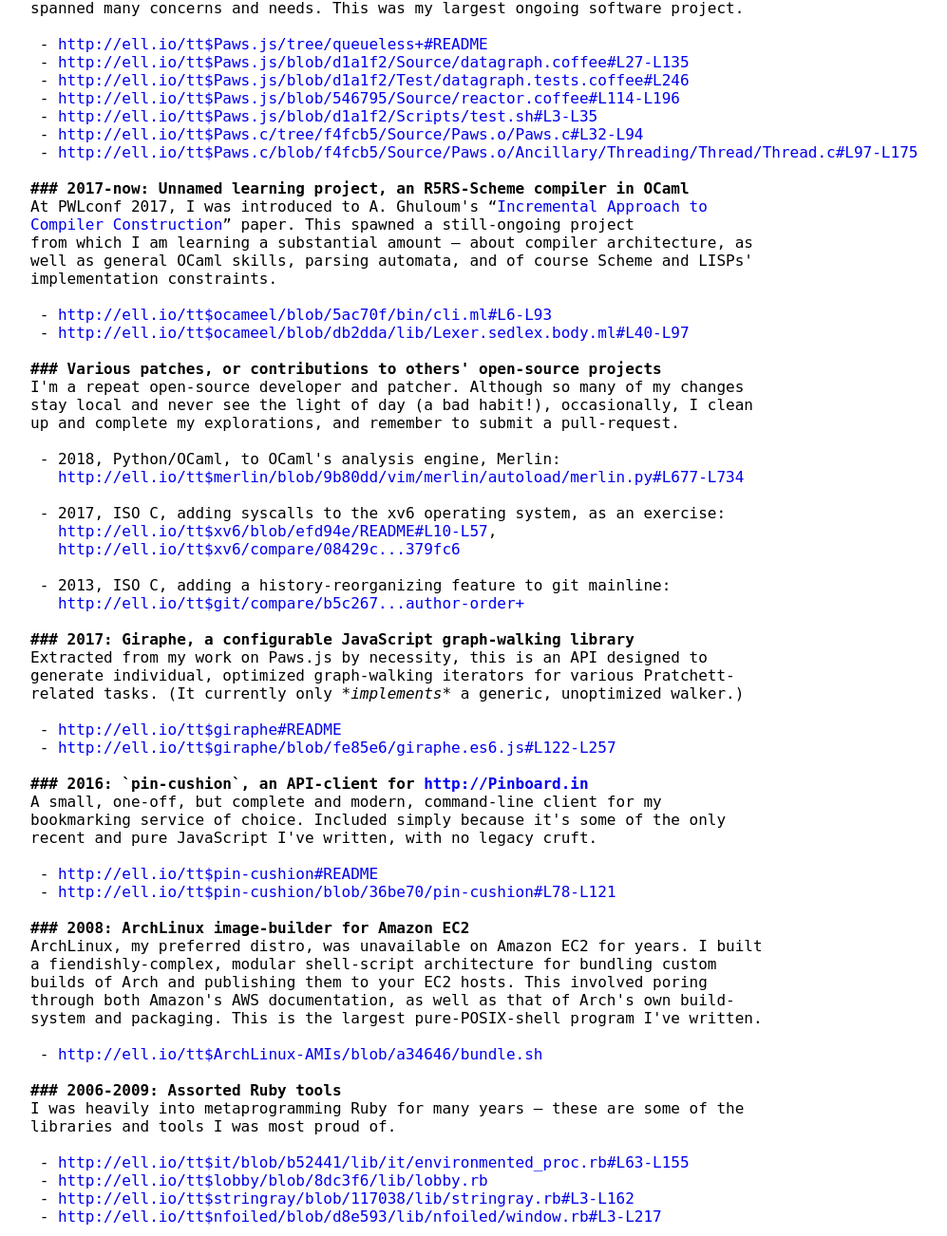
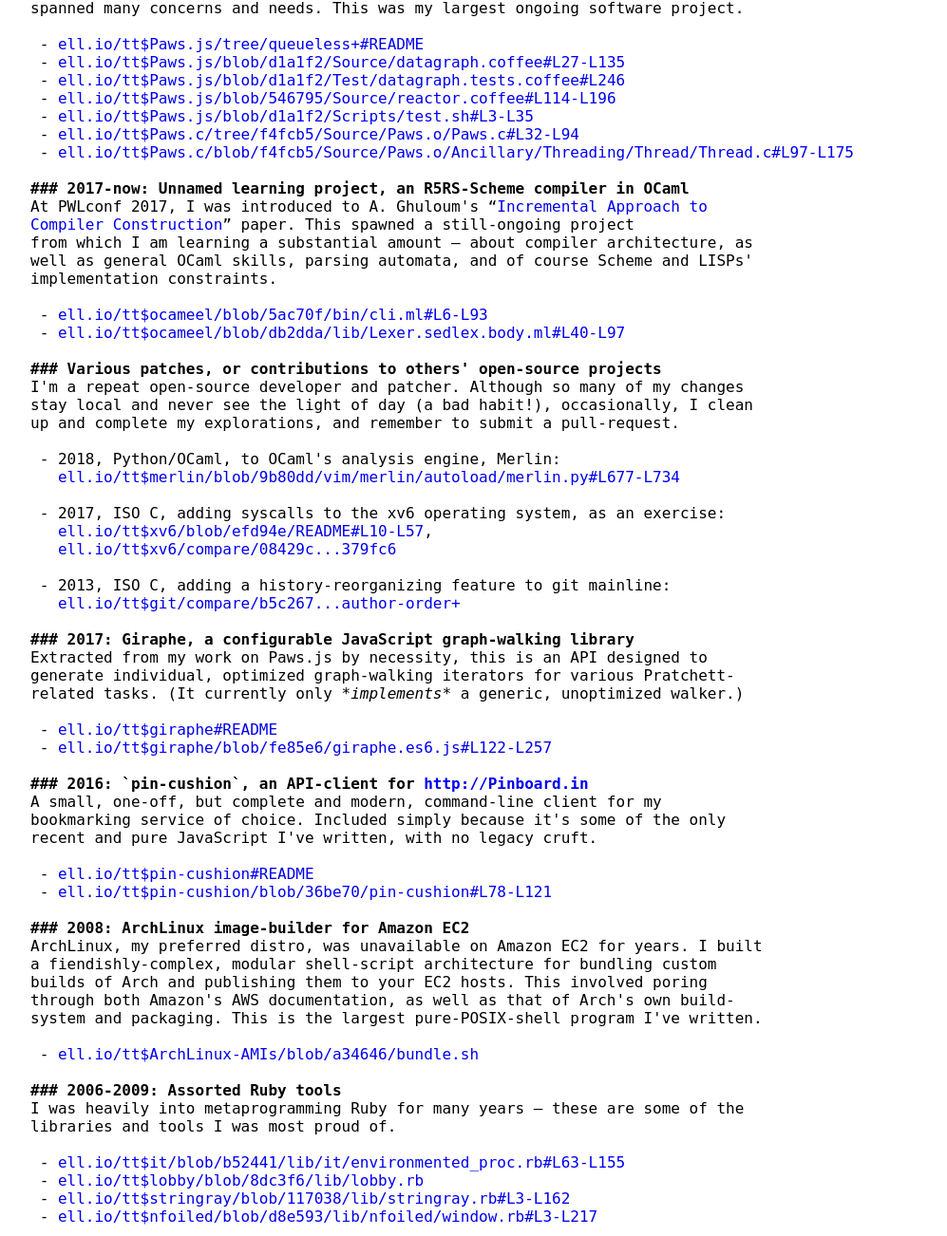
Before and after one commit to ELLIOTTCABLE/elliottcable.name, a plain HTML site: page resume.html in a window 1280 px wide. Shown: the part 698-2000 px from the top of the page at 95% size, without its empty margins (8-1005 px from the left). Drawn offline with Linux system fonts and the light colour scheme; a small style sheet from the web is missing.

Commit message:
(- style fix) Remove http:// from visible links

```diff
--- a/resume.html
+++ b/resume.html
@@ -57,13 +57,13 @@
 triaging design goals to try and keep a sense of constant progress; my work here
 spanned many concerns and needs. This was my largest ongoing software project.
 
- - <a href="http://ell.io/tt$Paws.js/tree/queueless+#README">http://ell.io/tt$Paws.js/tree/queueless+#README</a>
- - <a href="http://ell.io/tt$Paws.js/blob/d1a1f2/Source/datagraph.coffee#L27-L135">http://ell.io/tt$Paws.js/blob/d1a1f2/Source/datagraph.coffee#L27-L135</a>
- - <a href="http://ell.io/tt$Paws.js/blob/d1a1f2/Test/datagraph.tests.coffee#L246">http://ell.io/tt$Paws.js/blob/d1a1f2/Test/datagraph.tests.coffee#L246</a>
- - <a href="http://ell.io/tt$Paws.js/blob/546795/Source/reactor.coffee#L114-L196">http://ell.io/tt$Paws.js/blob/546795/Source/reactor.coffee#L114-L196</a>
- - <a href="http://ell.io/tt$Paws.js/blob/d1a1f2/Scripts/test.sh#L3-L35">http://ell.io/tt$Paws.js/blob/d1a1f2/Scripts/test.sh#L3-L35</a>
- - <a href="http://ell.io/tt$Paws.c/tree/f4fcb5/Source/Paws.o/Paws.c#L32-L94">http://ell.io/tt$Paws.c/tree/f4fcb5/Source/Paws.o/Paws.c#L32-L94</a>
- - <a href="http://ell.io/tt$Paws.c/blob/f4fcb5/Source/Paws.o/Ancillary/Threading/Thread/Thread.c#L97-L175">http://ell.io/tt$Paws.c/blob/f4fcb5/Source/Paws.o/Ancillary/Threading/Thread/Thread.c#L97-L175</a>
+ - <a href="http://ell.io/tt$Paws.js/tree/queueless+#README">ell.io/tt$Paws.js/tree/queueless+#README</a>
+ - <a href="http://ell.io/tt$Paws.js/blob/d1a1f2/Source/datagraph.coffee#L27-L135">ell.io/tt$Paws.js/blob/d1a1f2/Source/datagraph.coffee#L27-L135</a>
+ - <a href="http://ell.io/tt$Paws.js/blob/d1a1f2/Test/datagraph.tests.coffee#L246">ell.io/tt$Paws.js/blob/d1a1f2/Test/datagraph.tests.coffee#L246</a>
+ - <a href="http://ell.io/tt$Paws.js/blob/546795/Source/reactor.coffee#L114-L196">ell.io/tt$Paws.js/blob/546795/Source/reactor.coffee#L114-L196</a>
+ - <a href="http://ell.io/tt$Paws.js/blob/d1a1f2/Scripts/test.sh#L3-L35">ell.io/tt$Paws.js/blob/d1a1f2/Scripts/test.sh#L3-L35</a>
+ - <a href="http://ell.io/tt$Paws.c/tree/f4fcb5/Source/Paws.o/Paws.c#L32-L94">ell.io/tt$Paws.c/tree/f4fcb5/Source/Paws.o/Paws.c#L32-L94</a>
+ - <a href="http://ell.io/tt$Paws.c/blob/f4fcb5/Source/Paws.o/Ancillary/Threading/Thread/Thread.c#L97-L175">ell.io/tt$Paws.c/blob/f4fcb5/Source/Paws.o/Ancillary/Threading/Thread/Thread.c#L97-L175</a>
 
 <b>### 2017-now: Unnamed learning project, an R5RS-Scheme compiler in OCaml</b>
 At PWLconf 2017, I was introduced to A. Ghuloum's “<a href="http://scheme2006.cs.uchicago.edu/11-ghuloum.pdf">Incremental Approach to
@@ -72,8 +72,8 @@
 well as general OCaml skills, parsing automata, and of course Scheme and LISPs'
 implementation constraints.
 
- - <a href="http://ell.io/tt$ocameel/blob/5ac70f/bin/cli.ml#L6-L93">http://ell.io/tt$ocameel/blob/5ac70f/bin/cli.ml#L6-L93</a>
- - <a href="http://ell.io/tt$ocameel/blob/db2dda/lib/Lexer.sedlex.body.ml#L40-L97">http://ell.io/tt$ocameel/blob/db2dda/lib/Lexer.sedlex.body.ml#L40-L97</a>
+ - <a href="http://ell.io/tt$ocameel/blob/5ac70f/bin/cli.ml#L6-L93">ell.io/tt$ocameel/blob/5ac70f/bin/cli.ml#L6-L93</a>
+ - <a href="http://ell.io/tt$ocameel/blob/db2dda/lib/Lexer.sedlex.body.ml#L40-L97">ell.io/tt$ocameel/blob/db2dda/lib/Lexer.sedlex.body.ml#L40-L97</a>
 
 <b>### Various patches, or contributions to others' open-source projects</b>
 I'm a repeat open-source developer and patcher. Although so many of my changes
@@ -81,30 +81,30 @@
 up and complete my explorations, and remember to submit a pull-request.
 
  - 2018, Python/OCaml, to OCaml's analysis engine, Merlin:
-   <a href="http://ell.io/tt$merlin/blob/9b80dd/vim/merlin/autoload/merlin.py#L677-L734">http://ell.io/tt$merlin/blob/9b80dd/vim/merlin/autoload/merlin.py#L677-L734</a>
+   <a href="http://ell.io/tt$merlin/blob/9b80dd/vim/merlin/autoload/merlin.py#L677-L734">ell.io/tt$merlin/blob/9b80dd/vim/merlin/autoload/merlin.py#L677-L734</a>
 
  - 2017, ISO C, adding syscalls to the xv6 operating system, as an exercise:
-   <a href="http://ell.io/tt$xv6/blob/efd94e/README#L10-L57">http://ell.io/tt$xv6/blob/efd94e/README#L10-L57</a>,
-   <a href="http://ell.io/tt$xv6/compare/08429c...379fc6">http://ell.io/tt$xv6/compare/08429c...379fc6</a>
+   <a href="http://ell.io/tt$xv6/blob/efd94e/README#L10-L57">ell.io/tt$xv6/blob/efd94e/README#L10-L57</a>,
+   <a href="http://ell.io/tt$xv6/compare/08429c...379fc6">ell.io/tt$xv6/compare/08429c...379fc6</a>
 
  - 2013, ISO C, adding a history-reorganizing feature to git mainline:
-   <a href="http://ell.io/tt$git/compare/b5c267...author-order+">http://ell.io/tt$git/compare/b5c267...author-order+</a>
+   <a href="http://ell.io/tt$git/compare/b5c267...author-order+">ell.io/tt$git/compare/b5c267...author-order+</a>
 
 <b>### 2017: Giraphe, a configurable JavaScript graph-walking library</b>
 Extracted from my work on Paws.js by necessity, this is an API designed to
 generate individual, optimized graph-walking iterators for various Pratchett-
 related tasks. (It currently only <em>*implements*</em> a generic, unoptimized walker.)
 
- - <a href="http://ell.io/tt$giraphe#README">http://ell.io/tt$giraphe#README</a>
- - <a href="http://ell.io/tt$giraphe/blob/fe85e6/giraphe.es6.js#L122-L257">http://ell.io/tt$giraphe/blob/fe85e6/giraphe.es6.js#L122-L257</a>
+ - <a href="http://ell.io/tt$giraphe#README">ell.io/tt$giraphe#README</a>
+ - <a href="http://ell.io/tt$giraphe/blob/fe85e6/giraphe.es6.js#L122-L257">ell.io/tt$giraphe/blob/fe85e6/giraphe.es6.js#L122-L257</a>
 
 <b>### 2016: `pin-cushion`, an API-client for <a href="http://Pinboard.in">http://Pinboard.in</a></b>
 A small, one-off, but complete and modern, command-line client for my
 bookmarking service of choice. Included simply because it's some of the only
 recent and pure JavaScript I've written, with no legacy cruft.
 
- - <a href="http://ell.io/tt$pin-cushion#README">http://ell.io/tt$pin-cushion#README</a>
- - <a href="http://ell.io/tt$pin-cushion/blob/36be70/pin-cushion#L78-L121">http://ell.io/tt$pin-cushion/blob/36be70/pin-cushion#L78-L121</a>
+ - <a href="http://ell.io/tt$pin-cushion#README">ell.io/tt$pin-cushion#README</a>
+ - <a href="http://ell.io/tt$pin-cushion/blob/36be70/pin-cushion#L78-L121">ell.io/tt$pin-cushion/blob/36be70/pin-cushion#L78-L121</a>
 
 <b>### 2008: ArchLinux image-builder for Amazon EC2</b>
 ArchLinux, my preferred distro, was unavailable on Amazon EC2 for years. I built
@@ -113,16 +113,16 @@
 through both Amazon's AWS documentation, as well as that of Arch's own build-
 system and packaging. This is the largest pure-POSIX-shell program I've written.
 
- - <a href="http://ell.io/tt$ArchLinux-AMIs/blob/a34646/bundle.sh">http://ell.io/tt$ArchLinux-AMIs/blob/a34646/bundle.sh</a>
+ - <a href="http://ell.io/tt$ArchLinux-AMIs/blob/a34646/bundle.sh">ell.io/tt$ArchLinux-AMIs/blob/a34646/bundle.sh</a>
 
 <b>### 2006-2009: Assorted Ruby tools</b>
 I was heavily into metaprogramming Ruby for many years — these are some of the
 libraries and tools I was most proud of.
 
- - <a href="http://ell.io/tt$it/blob/b52441/lib/it/environmented_proc.rb#L63-L155">http://ell.io/tt$it/blob/b52441/lib/it/environmented_proc.rb#L63-L155</a>
- - <a href="http://ell.io/tt$lobby/blob/8dc3f6/lib/lobby.rb">http://ell.io/tt$lobby/blob/8dc3f6/lib/lobby.rb</a>
- - <a href="http://ell.io/tt$stringray/blob/117038/lib/stringray.rb#L3-L162">http://ell.io/tt$stringray/blob/117038/lib/stringray.rb#L3-L162</a>
- - <a href="http://ell.io/tt$nfoiled/blob/d8e593/lib/nfoiled/window.rb#L3-L217">http://ell.io/tt$nfoiled/blob/d8e593/lib/nfoiled/window.rb#L3-L217</a>
+ - <a href="http://ell.io/tt$it/blob/b52441/lib/it/environmented_proc.rb#L63-L155">ell.io/tt$it/blob/b52441/lib/it/environmented_proc.rb#L63-L155</a>
+ - <a href="http://ell.io/tt$lobby/blob/8dc3f6/lib/lobby.rb">ell.io/tt$lobby/blob/8dc3f6/lib/lobby.rb</a>
+ - <a href="http://ell.io/tt$stringray/blob/117038/lib/stringray.rb#L3-L162">ell.io/tt$stringray/blob/117038/lib/stringray.rb#L3-L162</a>
+ - <a href="http://ell.io/tt$nfoiled/blob/d8e593/lib/nfoiled/window.rb#L3-L217">ell.io/tt$nfoiled/blob/d8e593/lib/nfoiled/window.rb#L3-L217</a>
 
 
 <b><a id="additional-information"></a>ADDITIONAL INFORMATION</b>
```
